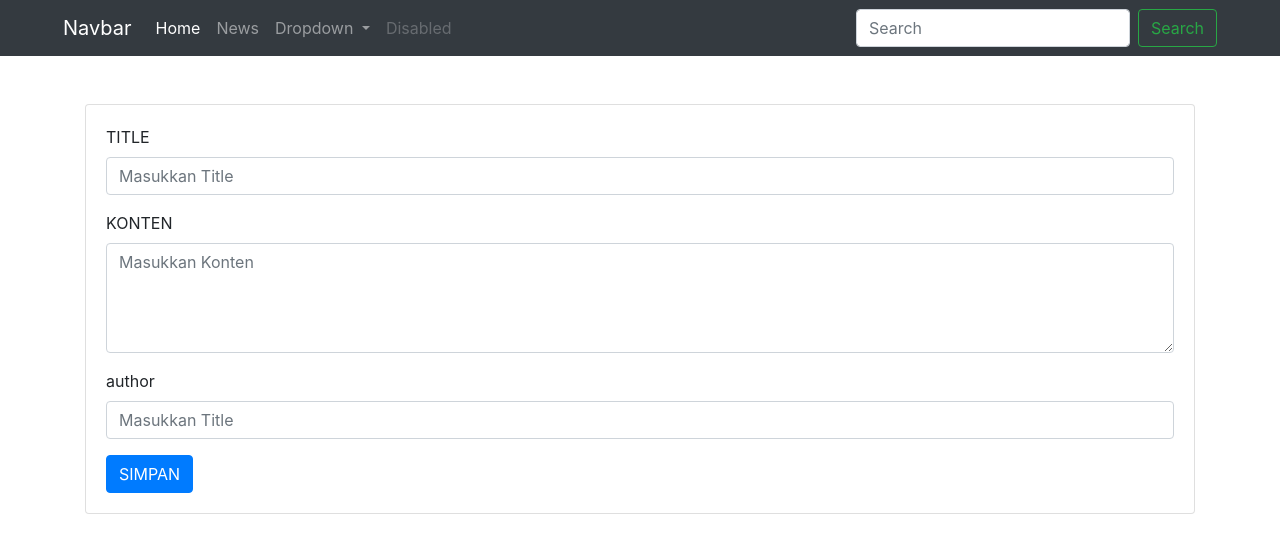
After one commit to cecep31/learnci, a CodeIgniter 4 app: template app/Views/pages/newsadd.php in a window 1280 px wide. The commit adds this page. Shown: the top 553 px of the page. Run offline with PHP 8.4 and a stand-in for CodeIgniter, Linux system fonts and the light colour scheme; the template is opened without the code that fills it, so the values that code supplies are empty; some libraries are stand-ins or nearby versions.

Commit message:
improve and add create

```diff
--- a/app/Config/Routes.php
+++ b/app/Config/Routes.php
@@ -35,6 +35,8 @@ $routes->get('', 'Home::index');
 $routes->get('/contact', 'ContactController::index');
 $routes->get('/blog', 'PostController::index');
 $routes->get('/news', 'NewsController::index');
+$routes->get('/news-add', 'NewsController::create');
+$routes->post('/news-add', 'NewsController::store');
 $routes->get('/news/(:any)', 'NewsController::read/$1');
 $routes->group('admin', function($routes)
 {
--- a/app/Views/pages/news.php
+++ b/app/Views/pages/news.php
@@ -1,6 +1,7 @@
 <?= $this->extend('/layouts/base') ?>
 <?= $this->section('content') ?>
 <div class="mx-auto px-5 pt-2">
+    <div class="btn btn-info my-4 justify-content-end"><a class="text-decoration-none" href="<?= base_url('news-add') ?>">Tambah Data</a> </div>
     <?php foreach ($newes as $news) : ?>
         <div class="card">
             <div class="card-header">
--- /dev/null
+++ b/app/Views/pages/newsadd.php
@@ -0,0 +1,49 @@
+<?= $this->extend('/layouts/base') ?>
+<?= $this->section('content') ?>
+<!doctype html>
+<html lang="en">
+
+<head>
+    <!-- Required meta tags -->
+    <meta charset="utf-8">
+    <meta name="viewport" content="width=device-width, initial-scale=1, shrink-to-fit=no">
+    <!-- Bootstrap CSS -->
+    <link rel="stylesheet" href="https://stackpath.bootstrapcdn.com/bootstrap/4.5.0/css/bootstrap.min.css">
+    <title>Tambah Data - santriKoding.com</title>
+</head>
+
+<body>
+    <div class="container mt-5">
+        <div class="row">
+            <div class="col-md-12">
+                <?php echo $validation->listErrors() ?>
+                <div class="card">
+                    <div class="card-body">
+                        <form action="<?php echo base_url('news-add') ?>" method="POST">
+                            <div class="form-group">
+                                <label>TITLE</label>
+                                <input type="text" class="form-control" name="title" placeholder="Masukkan Title">
+                            </div>
+                            <div class="form-group">
+                                <label>KONTEN</label>
+                                <textarea class="form-control" name="content" rows="4" placeholder="Masukkan Konten"></textarea>
+                            </div>
+                            <div class="form-group">
+                                <label>author</label>
+                                <input type="text" class="form-control" name="author" placeholder="Masukkan Title">
+                            </div>
+                            <button type="submit" class="btn btn-primary">SIMPAN</button>
+                        </form>
+                    </div>
+                </div>
+            </div>
+        </div>
+    </div>
+
+    <!-- Optional JavaScript -->
+    <!-- jQuery first, then Popper.js, then Bootstrap JS -->
+
+</body>
+
+</html>
+<?= $this->endSection() ?>
```
Also changed, not shown: app/Controllers/NewsController.php (+48 -2 lines).
